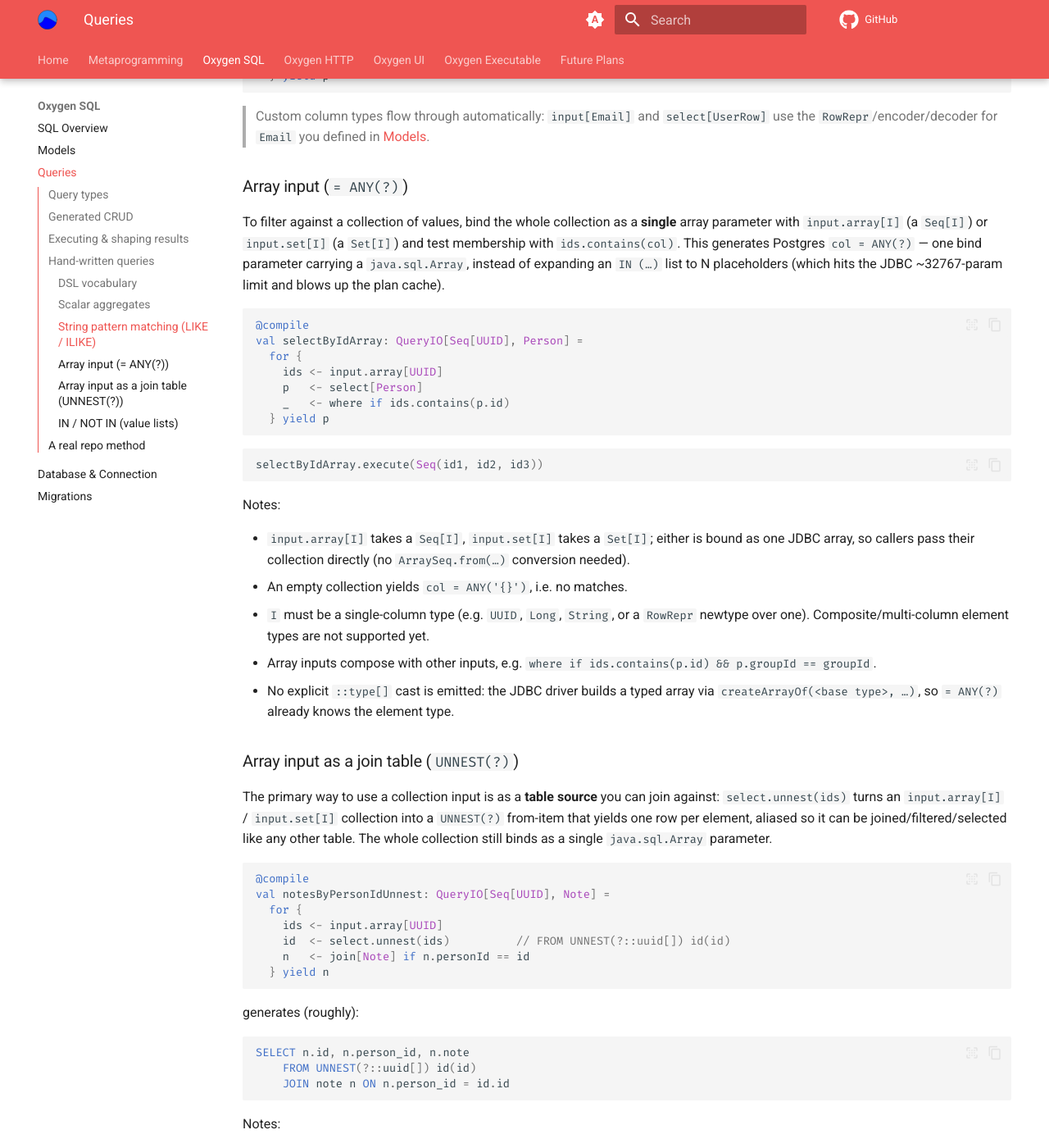
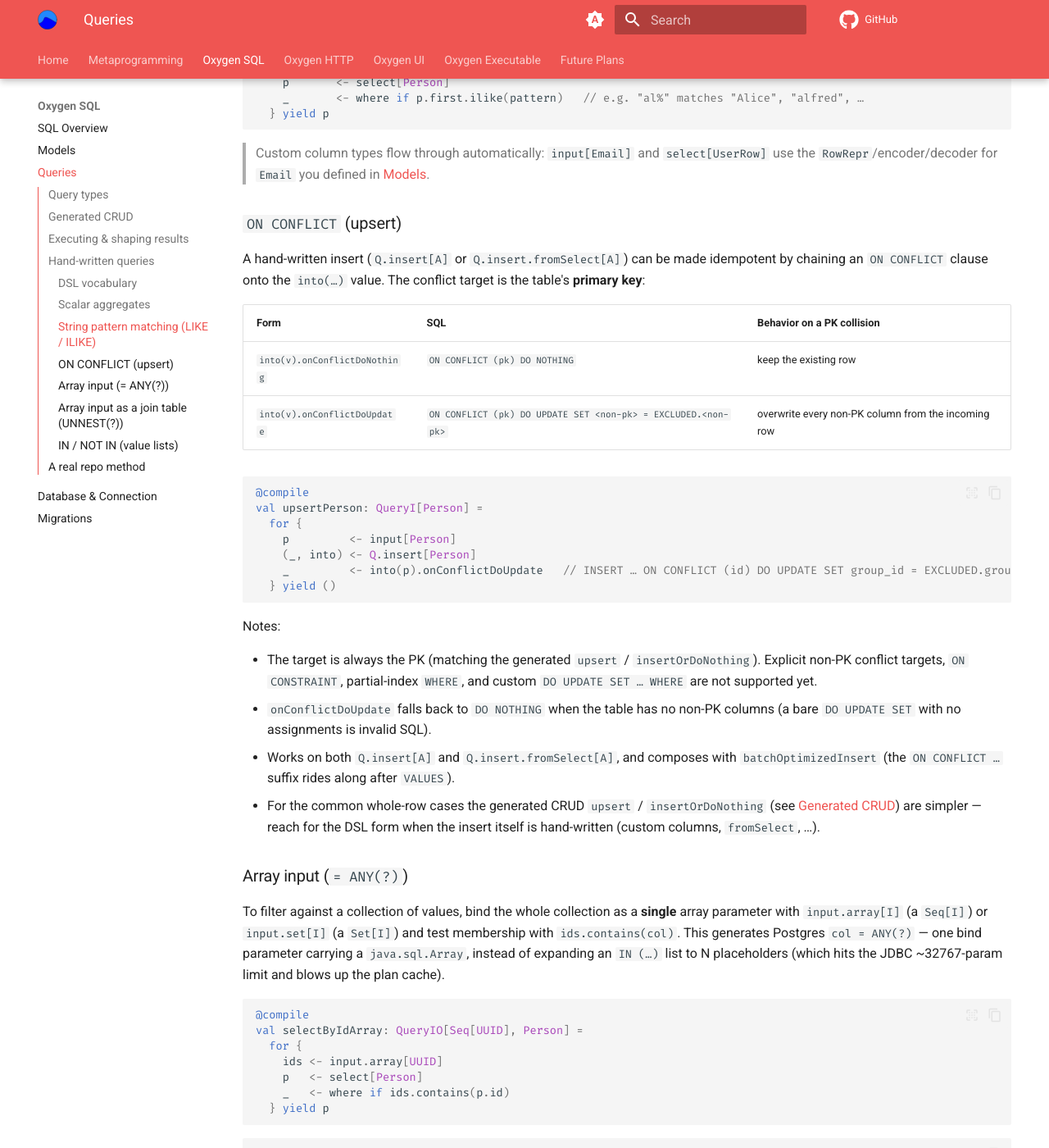
Before and after one commit to Kalin-Rudnicki/Oxygen, an MkDocs documentation site: the page built from docs/docs/sql/queries.md, in a window 1280 px wide and 1400 px high, scrolled down 5707 px. Shown: the whole window at 82% size. Built offline with MkDocs 1.6.1 and Material for MkDocs 9.7.7, drawn with Linux system fonts in a browser that asks for light colours; comment, search, counter and statistics services are not loaded; some of the changed text lies outside the part shown.

Commit message:
OFF-328: add ON CONFLICT support to the query DSL
Add `into(v).onConflictDoNothing` / `onConflictDoUpdate` to the hand-written
insert DSL (both `Q.insert[A]` and `Q.insert.fromSelect[A]`), targeting the
table's primary key. DO UPDATE sets all non-PK columns to their EXCLUDED value,
falling back to DO NOTHING when there are none — mirroring TableCompanion.upsert.

- new OnConflictPart model; parsed as a suffix on into(...) in IntoPart
- threaded through ParsedQuery.InsertQuery.{Basic,FromSelect}
- FragmentBuilder.onConflict emits the clause; batch path unaffected
- compile-time + Postgres integration tests; docs/sql/queries.md

Jira: OFF-328

Co-Authored-By: Kalin-Claude <kalin.r.rudnicki+claude@gmail.com>

````diff
--- a/docs/docs/sql/queries.md
+++ b/docs/docs/sql/queries.md
@@ -127,6 +127,7 @@ input makes it a `QueryO`/`Query`. Pass `debug = true` (`@compile(debug = true)`
 | `col.in(coll)` / `col.notIn(coll)` | `col = ANY(?)` / `col <> ALL(?)` over a runtime `Seq` / `Set` (static SQL, one array bind) |
 | `orderBy(a.field.asc, …)`, `limit(n)`, `offset(n)` | ordering / paging |
 | `Q.insert[A]` / `Q.update[A]` / `Q.delete[A]` | begin an insert / update / delete |
+| `into(v).onConflictDoNothing` / `into(v).onConflictDoUpdate` | `ON CONFLICT (pk) DO NOTHING` / `DO UPDATE …` on an insert (see below) |
 | `set(_.field := value)` | assignment in an update |
 | `count.*` / `count(a.field)` | `COUNT` aggregate (result `Long`, never null) |
 | `sum(a.field)` / `sum.orNull(a.field)` / `avg(a.field)` / `min(a.field)` / `max(a.field)` | scalar aggregate |
@@ -211,6 +212,39 @@ val searchByName: QueryIO[String, Person] =
 
 > Custom column types flow through automatically: `input[Email]` and `select[UserRow]` use the
 > `RowRepr`/encoder/decoder for `Email` you defined in [Models](models.md).
+
+### `ON CONFLICT` (upsert)
+
+A hand-written insert (`Q.insert[A]` or `Q.insert.fromSelect[A]`) can be made idempotent by chaining
+an `ON CONFLICT` clause onto the `into(…)` value. The conflict target is the table's **primary key**:
+
+| Form | SQL | Behavior on a PK collision |
+|------|-----|----------------------------|
+| `into(v).onConflictDoNothing` | `ON CONFLICT (pk) DO NOTHING` | keep the existing row |
+| `into(v).onConflictDoUpdate` | `ON CONFLICT (pk) DO UPDATE SET <non-pk> = EXCLUDED.<non-pk>` | overwrite every non-PK column from the incoming row |
+
+```scala
+@compile
+val upsertPerson: QueryI[Person] =
+  for {
+    p         <- input[Person]
+    (_, into) <- Q.insert[Person]
+    _         <- into(p).onConflictDoUpdate   // INSERT … ON CONFLICT (id) DO UPDATE SET group_id = EXCLUDED.group_id, …
+  } yield ()
+```
+
+Notes:
+
+- The target is always the PK (matching the generated `upsert` / `insertOrDoNothing`). Explicit
+  non-PK conflict targets, `ON CONSTRAINT`, partial-index `WHERE`, and custom `DO UPDATE SET … WHERE`
+  are not supported yet.
+- `onConflictDoUpdate` falls back to `DO NOTHING` when the table has no non-PK columns (a bare
+  `DO UPDATE SET` with no assignments is invalid SQL).
+- Works on both `Q.insert[A]` and `Q.insert.fromSelect[A]`, and composes with `batchOptimizedInsert`
+  (the `ON CONFLICT …` suffix rides along after `VALUES`).
+- For the common whole-row cases the generated CRUD `upsert` / `insertOrDoNothing` (see
+  [Generated CRUD](#generated-crud)) are simpler — reach for the DSL form when the insert itself is
+  hand-written (custom columns, `fromSelect`, …).
 
 ### Array input (`= ANY(?)`)
 
````
Also changed, not shown: 7 other files.
